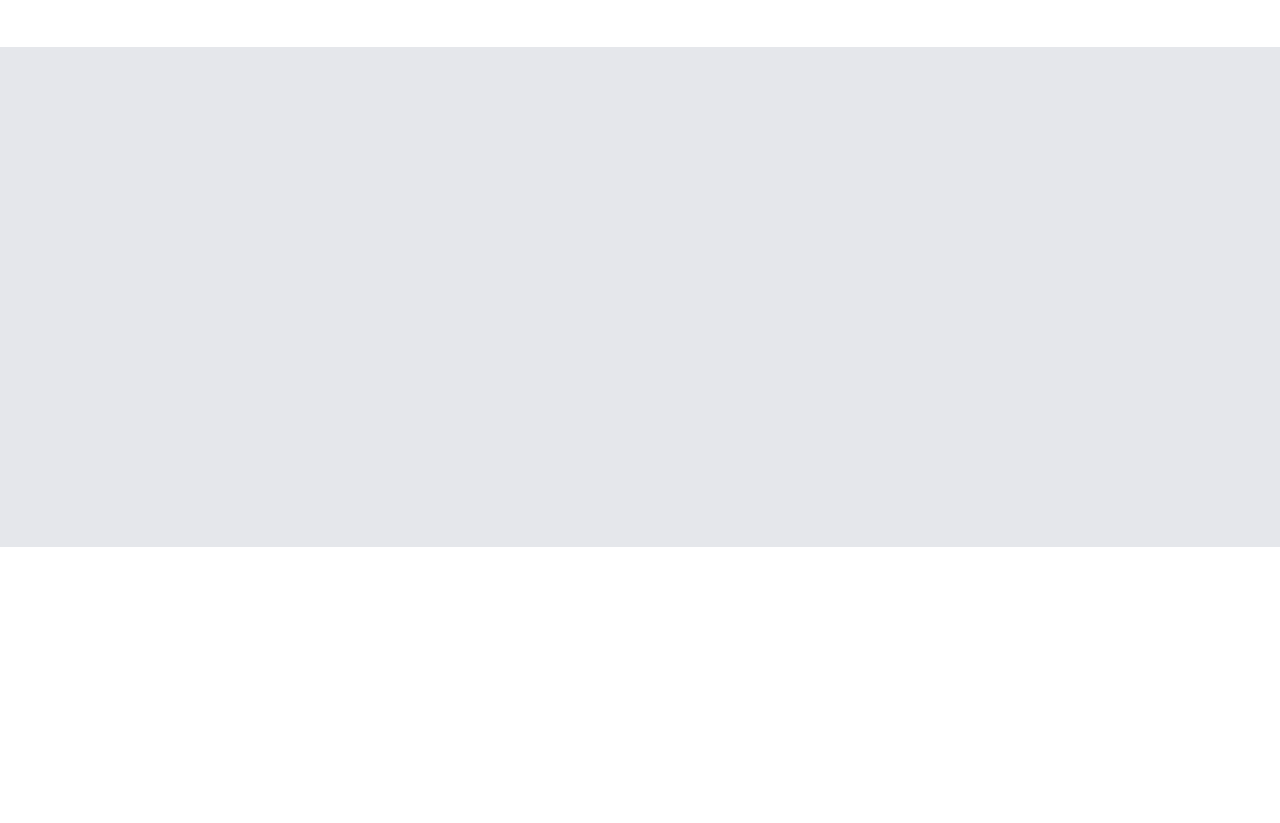
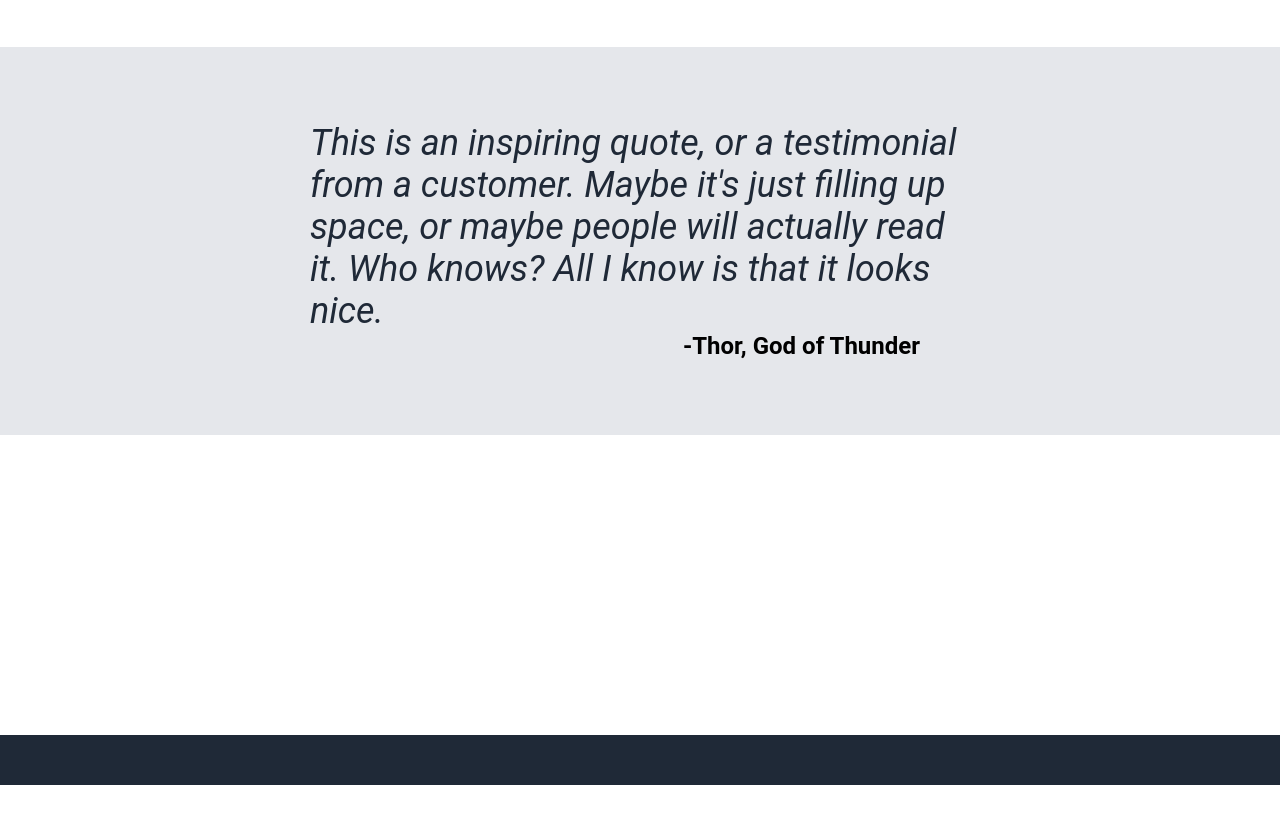
Before and after one commit to markgallant01/landing-page, a plain HTML site: page index.html in a window 1280 px wide. Shown: the part 935-1758 px from the top of the page. After the commit the page ends 1720 px from the top, so only its background shows below. Drawn offline with Linux system fonts and the light colour scheme.

Commit message:
implement quotation section

```diff
--- a/index.html
+++ b/index.html
@@ -54,7 +54,12 @@
       </div>
     </div>
     <div class="quote">
-
+      <div>
+        <p class="quote-quote">This is an inspiring quote, or a testimonial from a customer.
+        Maybe it's just filling up space, or maybe people will actually
+        read it. Who knows? All I know is that it looks nice.</p>
+        <p class="quote-citation">-Thor, God of Thunder</p>
+      </div>
     </div>
     <div class="action">
 
--- a/style.css
+++ b/style.css
@@ -151,8 +151,32 @@ body {
 
 .quote {
   width: 100%;
-  height: 500px;
   background-color: #e5e7eb;
+  display: flex;
+  justify-content: center;
+  align-items: center;
+}
+
+.quote > div {
+  width: 75%;
+  display: flex;
+  flex-direction: column;
+  align-items: center;
+  margin: 75px 310px;
+}
+
+.quote-quote {
+  font-size: 36px;
+  font-style: italic;
+  font-weight: light;
+  color: #1f2937;
+}
+
+.quote-citation {
+  font-weight: bold;
+  font-size: 24px;
+  align-self: end;
+  margin: 0 50px 0 0;
 }
 
 .action {
```
